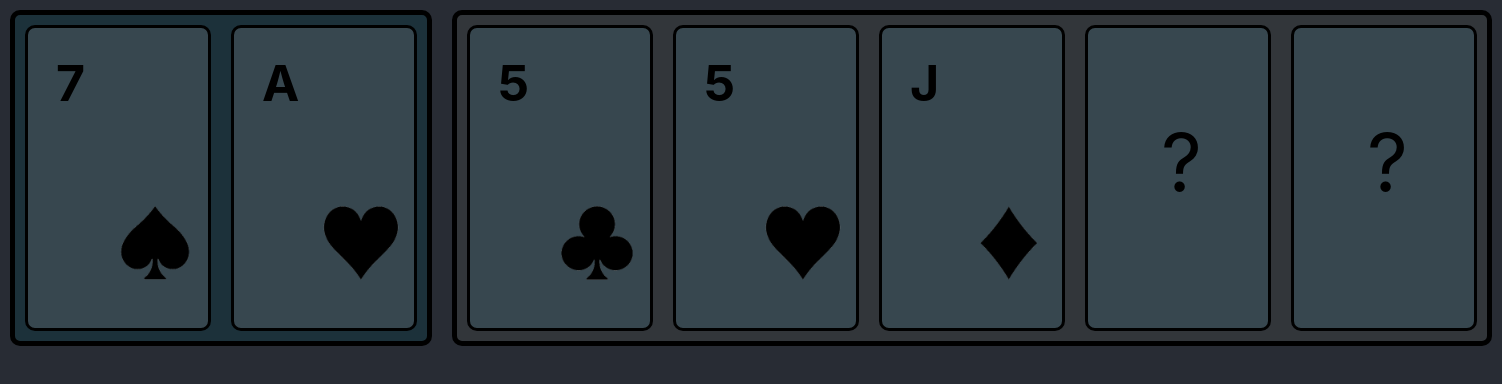
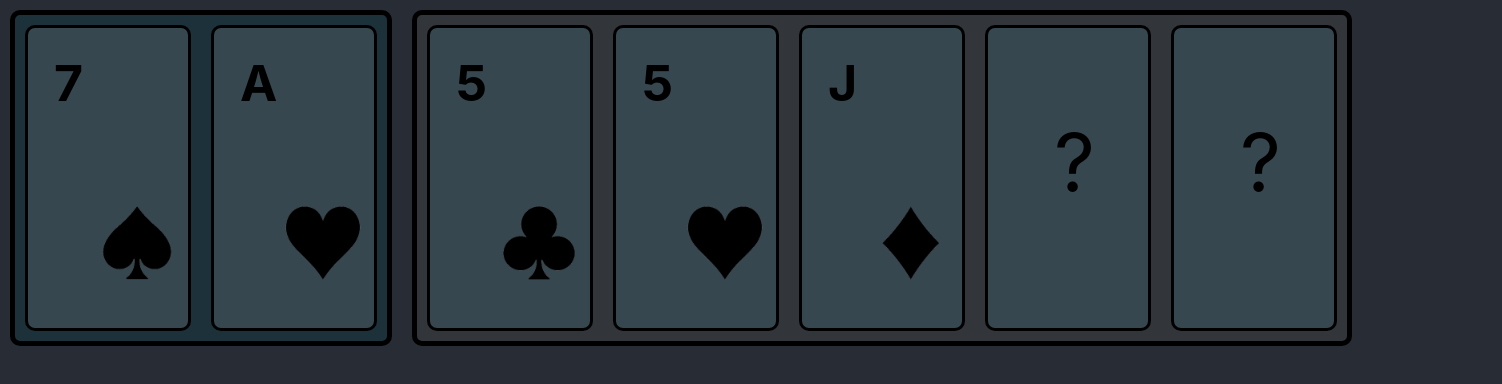
Before and after one commit to MikyStar/PokerAnalysis, a React (Create React App) app: page / in a window 1280 px wide. Shown: the top 384 px of the page, 1502 px wide, since content can reach past the window. Built offline with nearby package versions, Linux system fonts and the light colour scheme.

Commit message:
Reworked card size

```diff
--- a/src/style/Card.css
+++ b/src/style/Card.css
@@ -1,6 +1,6 @@
 .card
 {
-	width: 180px;
+	width: 160px;
 	height: 300px;
 	border-radius: 10px;
 	background-color: #37474f;
@@ -22,7 +22,7 @@
 	margin: 0;
 	position: absolute;
 	top: 55%;
-	left: 43%;
+	left: 37%;
 }
 
 .unknown
```
